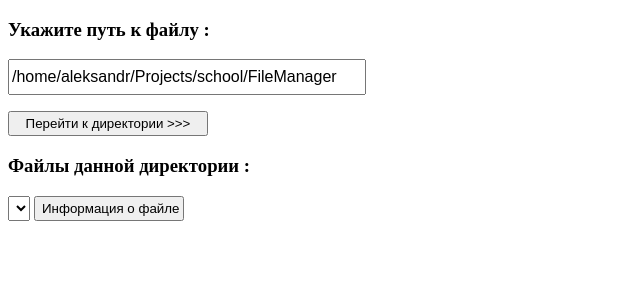
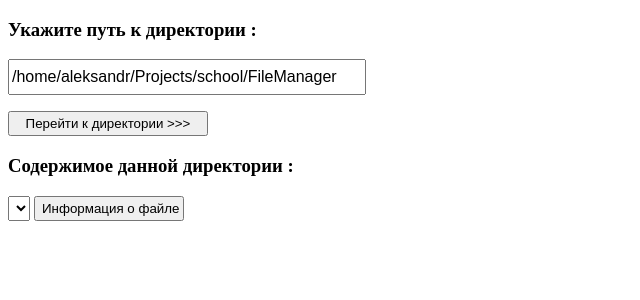
Before and after one commit to Aleksa-dr/HW, a PHP site: page /FileManager.php in a window 1280 px wide. Shown: the top 300 px of the page, without its empty margins (0-640 px from the left). Run offline with PHP 8.4, Linux system fonts and the light colour scheme; lists and menus that the app fills with data are empty.

```diff
--- a/FileManager.php
+++ b/FileManager.php
@@ -14,7 +14,7 @@
 <body>
 <form method="post" action="FileManager.php">
     <p align="left">
-    <h3>Укажите путь к файлу :</h3>
+    <h3>Укажите путь к директории :</h3>
     <input type="text" name="value" class="path"
            value="<?php echo $filePath ?>"/>
     </p>
@@ -23,7 +23,7 @@
                value="Перейти к директории >>>"/>
     </p>
     <p>
-    <h3>Файлы данной директории :</h3>
+    <h3>Содержимое данной директории :</h3>
     <p>
         <select name="list" class="list">
             <?php
```
Also changed, not shown: index.php (+13 -18 lines), 1 other file.
